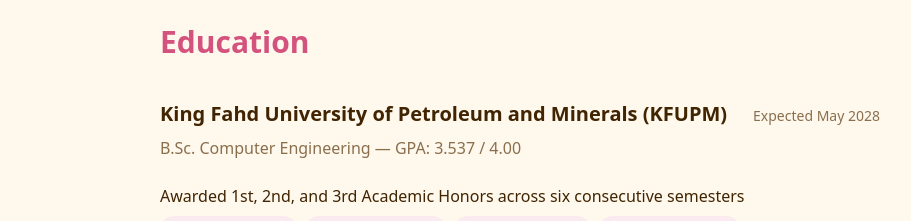
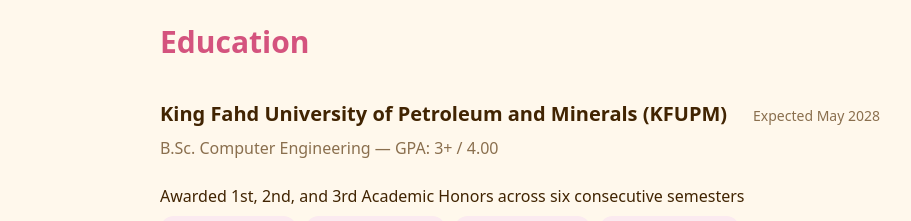
Before and after one commit to wdfzgmd/WED-PORTFOLIO, a Next.js app: page / in a window 1280 px wide. Shown: the part 2880-3101 px from the top of the page, without its empty margins (120-1031 px from the left). Built offline with nearby package versions, Linux system fonts and the light colour scheme.

Commit message:
Show GPA as 3+ instead of exact value

```diff
--- a/app/components/Education.tsx
+++ b/app/components/Education.tsx
@@ -16,8 +16,7 @@
           <h3 className="text-xl font-semibold text-[#412402]">King Fahd University of Petroleum and Minerals (KFUPM)</h3>
           <span className="text-sm text-[#8a6f4e]">Expected May 2028</span>
         </div>
-        <p className="text-[#8a6f4e] mb-6">B.Sc. Computer Engineering — GPA: 3.537 / 4.00</p>
-
+<p className="text-[#8a6f4e] mb-6">B.Sc. Computer Engineering — GPA: 3+ / 4.00</p>
         <div className="mb-6">
           <p className="text-[#412402] font-medium mb-2">Awarded 1st, 2nd, and 3rd Academic Honors across six consecutive semesters</p>
           <div className="flex flex-wrap gap-2">
```
